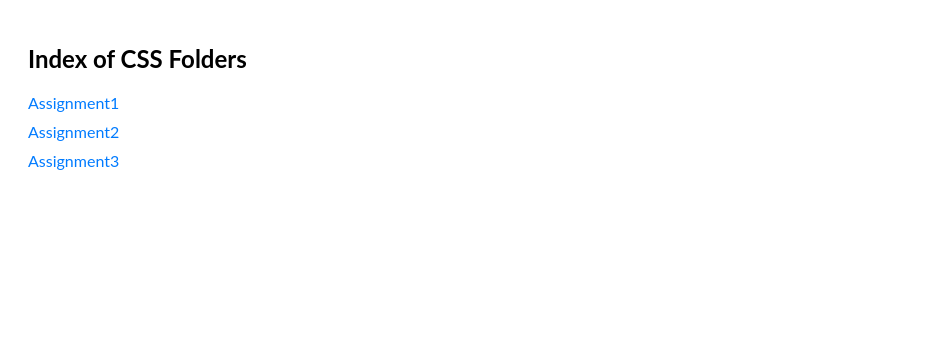
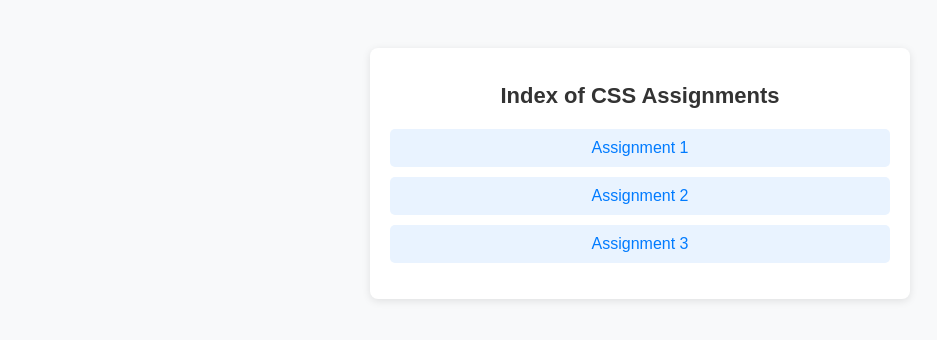
Before and after one commit to R152518T24/CSS-Assignment, a plain HTML site: page index.html in a window 1280 px wide. Shown: the whole page, without its empty margins (0-937 px from the left). Drawn offline with Linux system fonts and the light colour scheme.

Commit message:
Updated assignments and index file

```diff
--- a/index.html
+++ b/index.html
@@ -6,36 +6,62 @@
     <title>Index of CSS Folders</title>
     <style>
         body {
-            font-family: "Lato", sans-serif;
+            font-family: Arial, sans-serif;
+            background-color: #f8f9fa;
+            padding: 40px;
+            text-align: center;
+        }
+
+        .container {
+            max-width: 500px;
+            margin: auto;
+            background: white;
             padding: 20px;
+            border-radius: 8px;
+            box-shadow: 0 2px 8px rgba(0, 0, 0, 0.1);
         }
+
         h1 {
-            font-size: 24px;
+            font-size: 22px;
+            color: #333;
             margin-bottom: 20px;
         }
+
         ul {
-            list-style-type: none;
+            list-style: none;
             padding: 0;
         }
+
         li {
-            margin-bottom: 10px;
+            margin: 10px 0;
         }
+
         a {
+            display: block;
+            padding: 10px;
+            font-size: 16px;
+            color: #007BFF;
+            background-color: #e9f3ff;
+            border-radius: 5px;
             text-decoration: none;
-            color: #007BFF;
+
         }
+
         a:hover {
-            text-decoration: underline;
+            background-color: #d0e7ff;
         }
     </style>
 </head>
 <body>
-    <h1>Index of CSS Folders</h1>
-    <ul>
-        <li><a href="Assignment1/Assignment1.html">Assignment1</a></li>
-        <li><a href="Assignment2/Assignment2.html">Assignment2</a></li>
-        <li><a href="Assignment3/Assignment3.html">Assignment3</a></li>
-        <!-- Add more folders as needed -->
-    </ul>
+
+    <div class="container">
+        <h1>Index of CSS Assignments</h1>
+        <ul>
+            <li><a href="Assignment1/Assignment1.html">Assignment 1</a></li>
+            <li><a href="Assignment2/Assignment2.html">Assignment 2</a></li>
+            <li><a href="Assignment3/Assignment3.html">Assignment 3</a></li>
+        </ul>
+    </div>
+
 </body>
 </html>
```
Also changed, not shown: Assignment1/Assignment1.html (renamed from Assignment1/Assignment.html).
